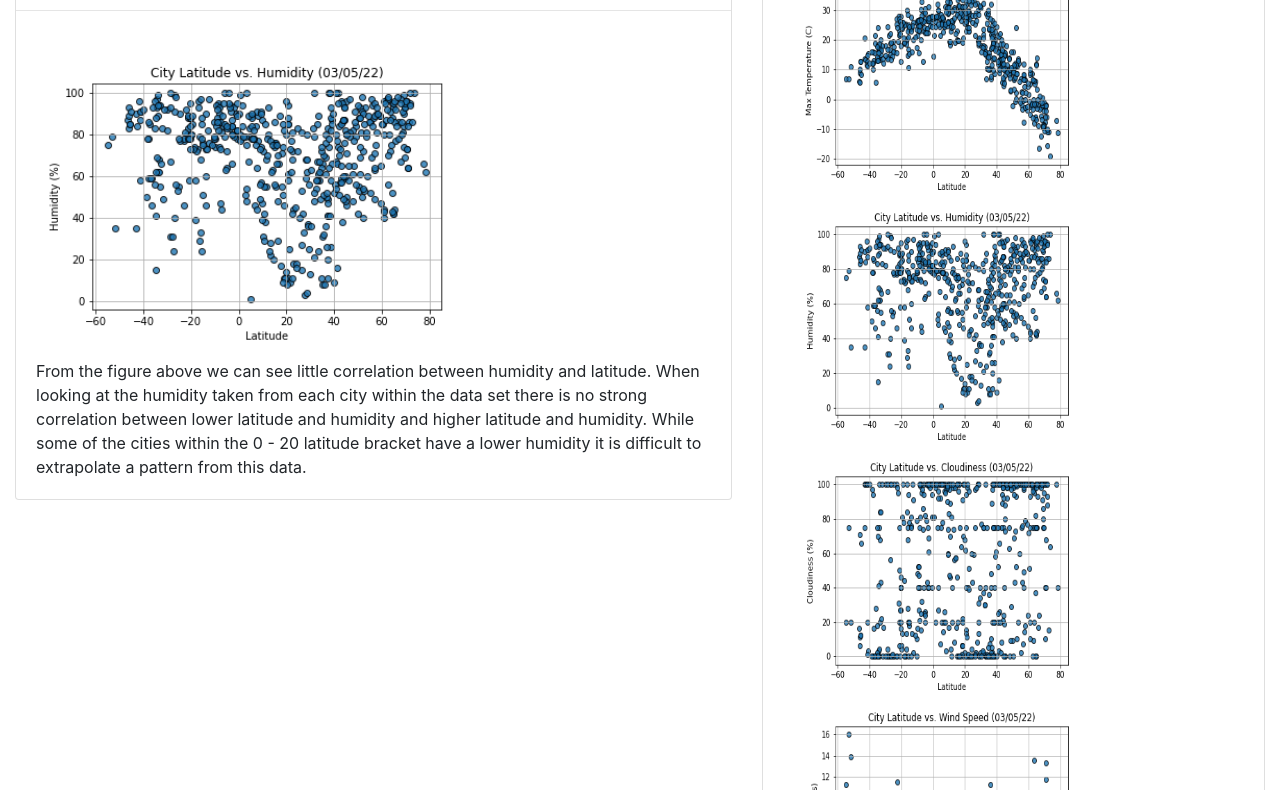
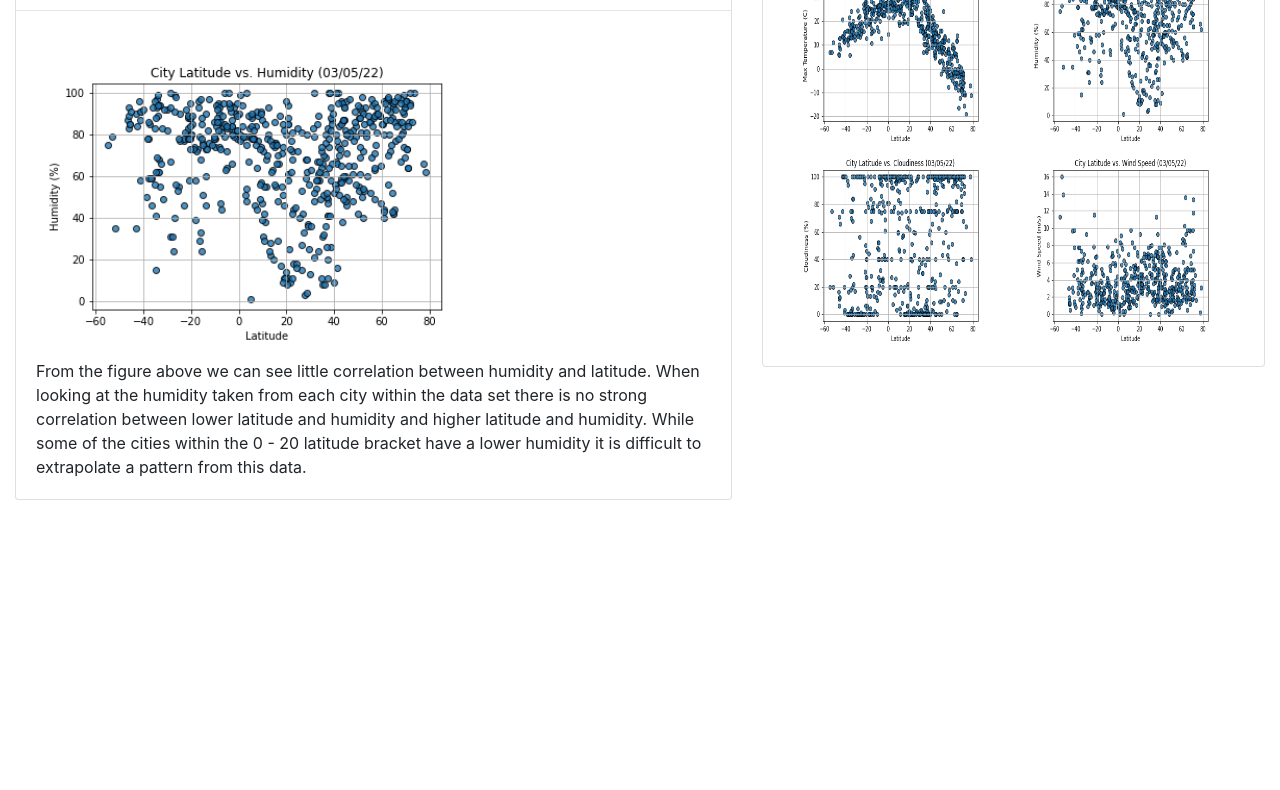
Before and after one commit to PJRyn/Weather-Web-Visualisation-Dashboard, a plain HTML site: page visualisations/humidity.html in a window 1280 px wide. Shown: the part 199-989 px from the top of the page. After the commit the page ends 800 px from the top, so only its background shows below. Drawn offline with nearby package versions, Linux system fonts and the light colour scheme; files whose address does not match are found by name.

Commit message:
adjusted image size

```diff
--- a/visualisations/humidity.html
+++ b/visualisations/humidity.html
@@ -62,11 +62,11 @@
                         <div class="card-body">
                             <div class="container">
                                 <div class="row row-cols-2">
-                                    <div class="col"><a href="max_temp.html"> <img src="../assets/images/Fig1.png"style="width:300px;height:250px;"> </a> </div>
-                                    <div class="col"><a href="humidity.html"> <img src="../assets/images/Fig2.png"style="width:300px;height:250px;"> </a> </div>
+                                    <div class="col"><a href="max_temp.html"> <img src="../assets/images/Fig1.png"style="width:200px;height:200px;"> </a> </div>
+                                    <div class="col"><a href="humidity.html"> <img src="../assets/images/Fig2.png"style="width:200px;height:200px;"> </a> </div>
                                     <div class="w-100"></div>
-                                    <div class="col"><a href="cloudiness.html"> <img src="../assets/images/Fig3.png"style="width:300px;height:250px;"> </a> </div>
-                                    <div class="col"><a href="wind_speed.html"> <img src="../assets/images/Fig4.png"style="width:300px;height:250px;"> </a> </div>
+                                    <div class="col"><a href="cloudiness.html"> <img src="../assets/images/Fig3.png"style="width:200px;height:200px;"> </a> </div>
+                                    <div class="col"><a href="wind_speed.html"> <img src="../assets/images/Fig4.png"style="width:200px;height:200px;"> </a> </div>
                                 </div>
                             </div>
                         </div>
```
Also changed, not shown: Index.html (+4 -4 lines), visualisations/cloudiness.html (+4 -4 lines), visualisations/max_temp.html (+4 -4 lines), visualisations/wind_speed.html (+4 -4 lines).
